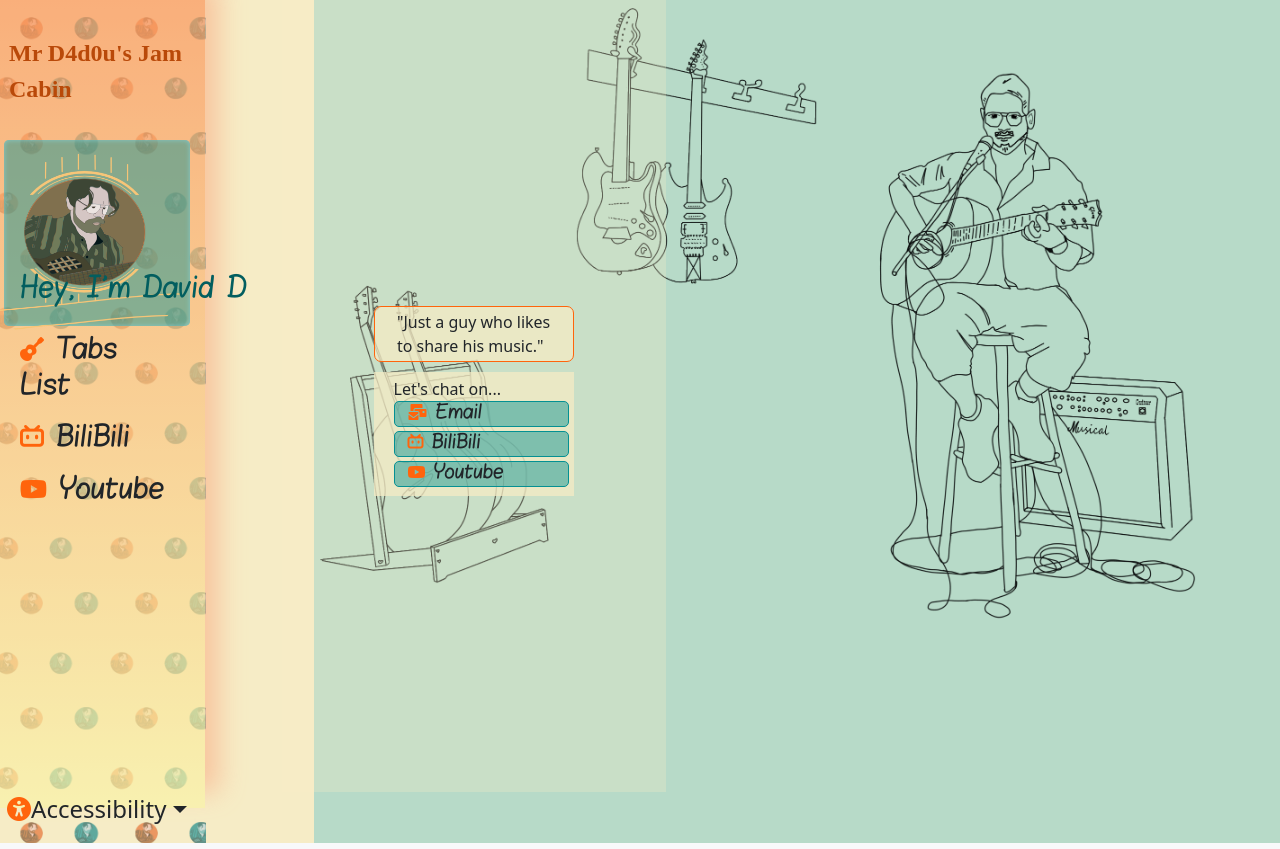
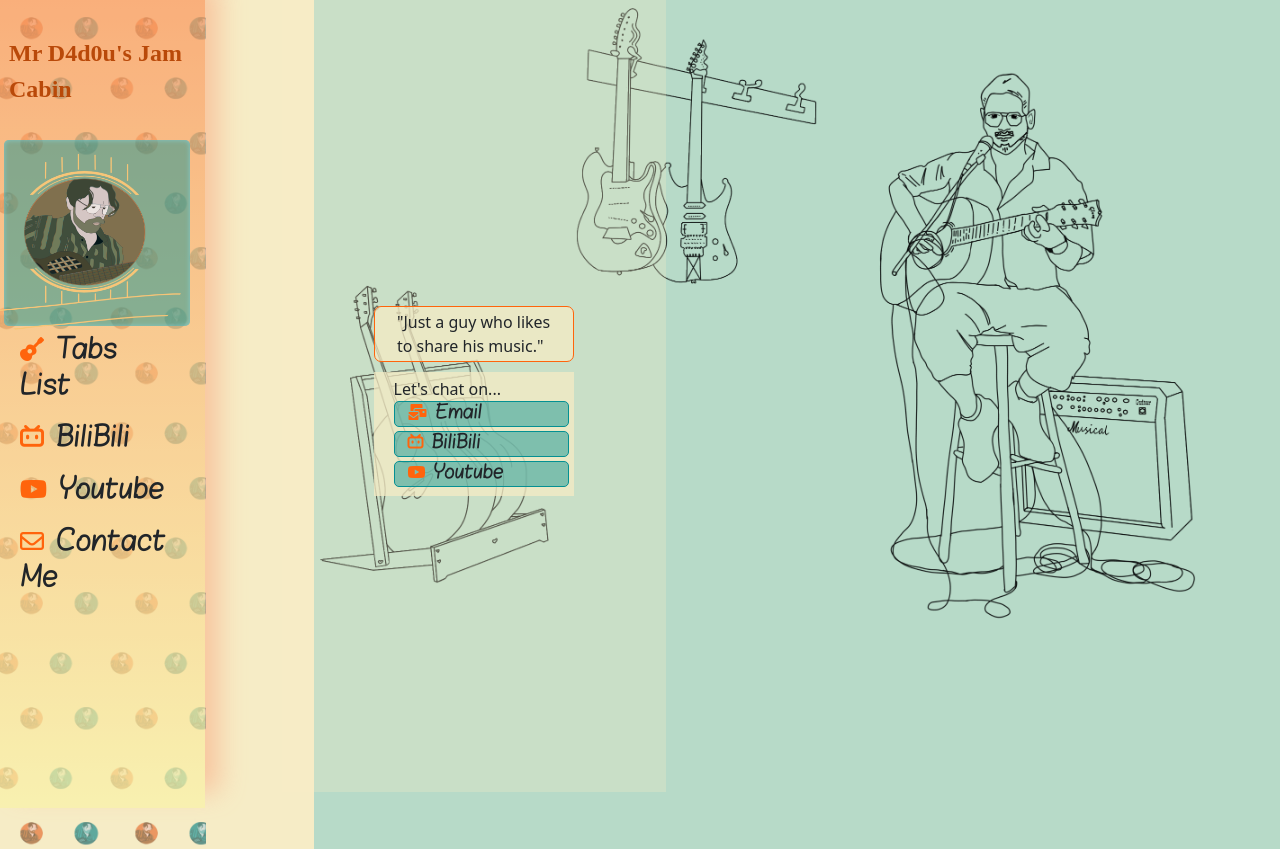
Before and after one commit to jam-cabin/jam-cabin.github.io, a plain HTML site: page d/contact.html in a window 1280 px wide. Shown: the top 849 px of the page. Drawn offline with nearby package versions, Linux system fonts and the light colour scheme; a script that the page names is missing.

Commit message:
Update contact.html
Sample changes for owner. Prob revert.

```diff
--- a/d/contact.html
+++ b/d/contact.html
@@ -45,7 +45,6 @@
         <a href="#" class="nav-link" aria-current="page">
           <img src="../assets/logos/david_logo_fancy_sepia_blank_1.png" id="nav_img" alt="">
           <!-- move to scss? Every page needs this updated. -->
-          <p>Hey, I'm David D</p>
 
           <!--
           /assets/david_bleu_orange_cool_1.png
@@ -71,6 +70,13 @@
          <i class="fa-brands fa-youtube fontAwes"></i> Youtube
        </a>
      </li>
+     <li>
+      <a href="/d/contact.html" class="nav-link link-dark">
+       <i class="far fa-envelope"></i>
+       <!--  <i class="fa-solid fa-music"></i> <i class="fa-solid fa-circle-dot"></i>  -->
+       Contact Me
+      </a>
+    </li>
       <li class="disable-hover">
        <style>
         .hover-link {
```
